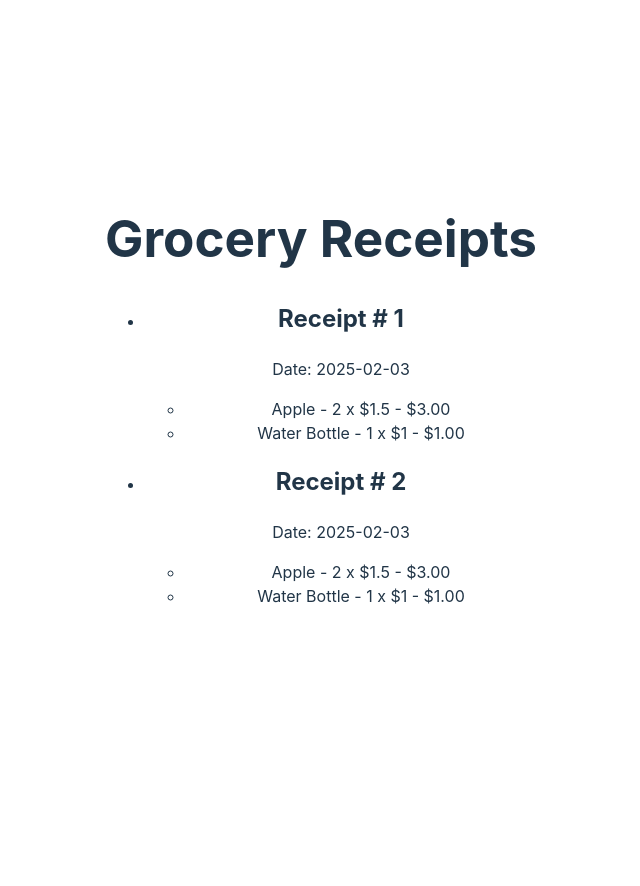
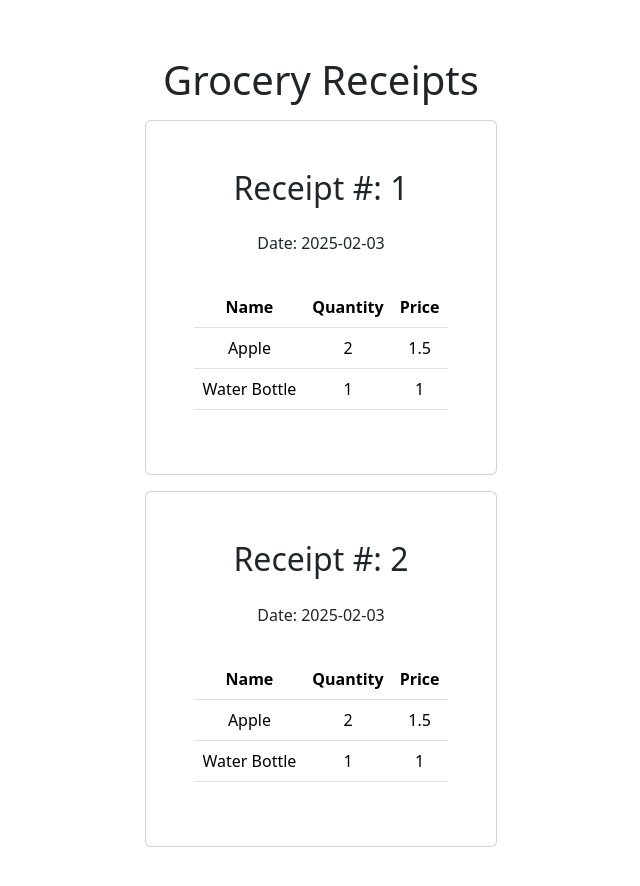
Before and after one commit to arnoprincestonpan/grocery-receipts-frontend, a React (Vite) app in the folder front-end/: page / in a window 1280 px wide. Shown: the top 886 px of the page, without its empty margins (319-959 px from the left). Before the commit the page ends 800 px from the top, so only its background shows below. Built offline with nearby package versions, Linux system fonts and the light colour scheme.

Commit message:
data only

```diff
--- a/front-end/package.json
+++ b/front-end/package.json
@@ -10,6 +10,7 @@
     "preview": "vite preview"
   },
   "dependencies": {
+    "bootstrap": "^5.3.3",
     "node": "^23.7.0",
     "react": "^18.3.1",
     "react-bootstrap": "^2.10.9",
--- a/front-end/src/App.jsx
+++ b/front-end/src/App.jsx
@@ -1,25 +1,43 @@
 import './App.css'
 import receiptData from './data/receipts.json';
+import "bootstrap/dist/css/bootstrap.min.css";
 
 function App() {
   return (
     <>
-      <h1>Grocery Receipts</h1>
-      <ul>
+      <div className="container mt-4">
+        <h1>Grocery Receipts</h1>
         {receiptData.map((receipt, index) => (
-          <li key={index}>
-            <h2>Receipt # {receipt.receiptNumber}</h2>
-            <p>Date: {receipt.date}</p>
-            <ul>
-              {receipt.items.map((item, itemIndex) => (
-                <li key={itemIndex}>
-                  {item.name} - {item.quantity} x ${item.price} - ${(item.quantity * item.price).toFixed(2)}
-                </li>
-              ))}
-            </ul>
-          </li>
+          <div key={index} className="card my-3">
+            <div className="card-body">
+              <h2 className="card-title">
+                Receipt #: {receipt.receiptNumber}
+              </h2>
+              <p className="card-body">
+                Date: {receipt.date}
+                </p>
+                <table className="table">
+                  <thead>
+                    <tr>
+                      <th>Name</th>
+                      <th>Quantity</th>
+                      <th>Price</th>
+                    </tr>
+                  </thead>
+                  <tbody>
+                    {receipt.items.map((item, itemIndex) => (
+                      <tr key={itemIndex}>
+                        <td>{item.name}</td>
+                        <td>{item.quantity}</td>
+                        <td>{item.price}</td>
+                      </tr>
+                    ))}
+                  </tbody>
+                </table>
+            </div>
+          </div>
         ))}
-      </ul>
+      </div>
     </>
   )
 }
```
Also changed, not shown: 1 other file (tests, documents, lock files or other folders).
